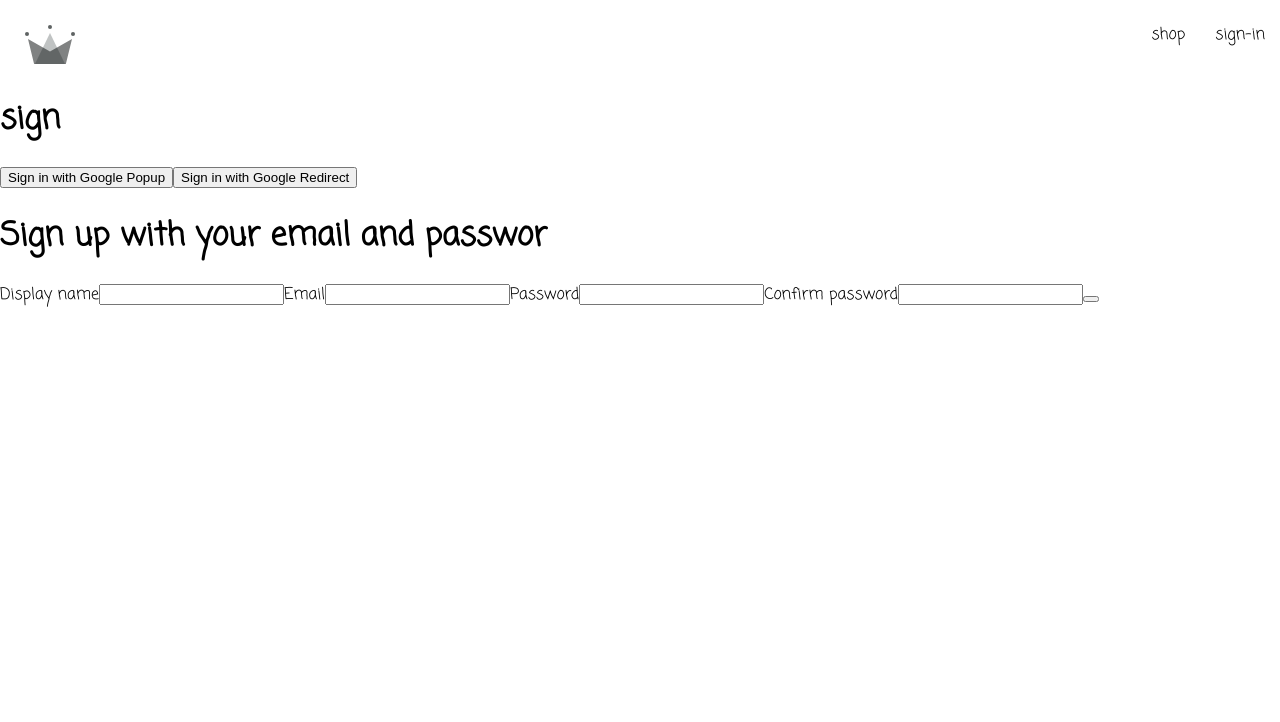
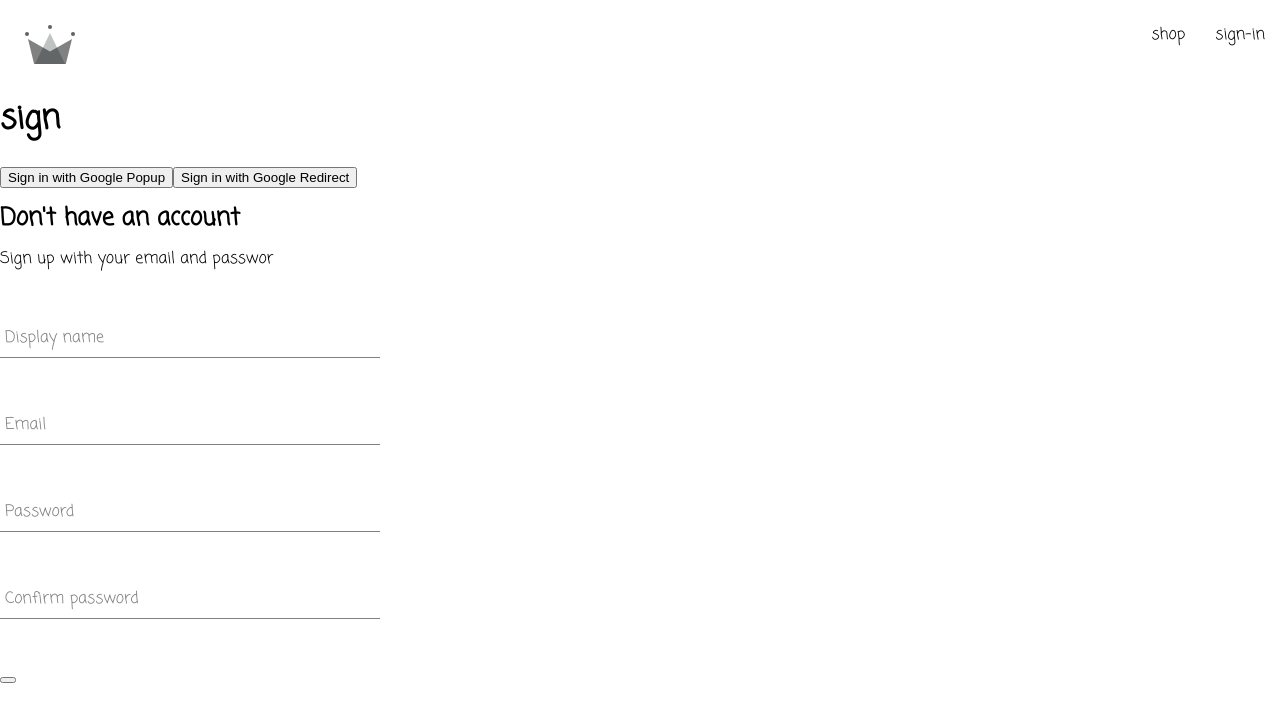
Before and after one commit to AnnaConda007/shop, a React (Create React App) app: page /Sign-in in a window 1280 px wide. Shown: the top 722 px of the page. Built offline with nearby package versions, Linux system fonts and the light colour scheme; a web font is replaced by a local one.

Commit message:
стили авторизации

```diff
--- /dev/null
+++ b/src/comonents/form-input/form-input.component.jsx
@@ -0,0 +1,10 @@
+import './form-input.styles.scss';
+const FormInput = ({ label, ...props }) => {
+	return (
+		<div className='group'>
+			<input className='form-input' {...props}></input>
+			{label && <label className={`${props.value.length ? 'shrink' : ''} form-input-label`}>{label}</label>}
+		</div>
+	);
+};
+export default FormInput;
--- /dev/null
+++ b/src/comonents/form-input/form-input.styles.scss
@@ -0,0 +1,54 @@
+$sub-color: grey;
+$main-color: black;
+
+@mixin shrinkLabel {
+  top: -14px;
+  font-size: 12px;
+  color: $main-color;
+}
+
+.group {
+  position: relative;
+  margin: 45px 0;
+
+  .form-input {
+    background: none;
+    background-color: white;
+    color: $sub-color;
+    font-size: 18px;
+    padding: 10px 10px 10px 5px;
+    display: block;
+    width: 100%;
+    border: none;
+    border-radius: 0;
+    border-bottom: 1px solid $sub-color;
+    margin: 25px 0;
+
+    &:focus {
+      outline: none;
+    }
+
+    &:focus ~ .form-input-label {
+      @include shrinkLabel();
+    }
+  }
+
+  input[type='password'] {
+    letter-spacing: 0.3em;
+  }
+
+  .form-input-label {
+    color: $sub-color;
+    font-size: 16px;
+    font-weight: normal;
+    position: absolute;
+    pointer-events: none;
+    left: 5px;
+    top: 10px;
+    transition: 300ms ease all;
+
+    &.shrink {
+      @include shrinkLabel();
+    }
+  }
+}
--- a/src/comonents/sign-up-form/sign-up-form.component.jsx
+++ b/src/comonents/sign-up-form/sign-up-form.component.jsx
@@ -1,11 +1,14 @@
 import { useState } from 'react';
 import { createAuthWithEmailAndPassword, createUserDocumentFrom } from '../../utils/firebase/firebase.utils';
+import FormInput from '../form-input/form-input.component';
+import './sign-up-form.styles.scss';
 const defaultFormField = {
 	displayName: '',
 	email: '',
 	password: '',
 	confirmPassword: '',
 };
+
 const SignUpForm = () => {
 	const [formField, setFormField] = useState(defaultFormField);
 	const { displayName, email, password, confirmPassword } = formField;
@@ -38,20 +41,29 @@
 		setFormField(defaultFormField);
 	};
 	return (
-		<div>
-			<h1> Sign up with your email and passwor</h1>
+		<div className='sign-up-container'>
+			<h2>Don't have an account</h2>
+			<span> Sign up with your email and passwor</span>
 			<form onSubmit={handleSubmit}>
-				<label htmlFor=''>Display name</label>
-				<input required type='text' onChange={handleChange} name='displayName' value={displayName}></input>
+				<FormInput
+					label='Display name'
+					type='text'
+					value={displayName}
+					required
+					onChange={handleChange}
+					name='displayName'
+				/>
+				<FormInput label='Email' type='email' value={email} required onChange={handleChange} name='email' />
+				<FormInput label='Password' type='password' value={password} required onChange={handleChange} name='password' />
+				<FormInput
+					label='Confirm password'
+					type='password'
+					value={confirmPassword}
+					required
+					onChange={handleChange}
+					name='confirmPassword'
+				/>
 
-				<label htmlFor=''>Email</label>
-				<input required type='email' onChange={handleChange} name='email' value={email}></input>
-
-				<label htmlFor=''>Password</label>
-				<input required type='password' onChange={handleChange} name='password' value={password}></input>
-
-				<label htmlFor=''>Confirm password</label>
-				<input required type='password' onChange={handleChange} name='confirmPassword' value={confirmPassword}></input>
 				<button type='submit'></button>
 			</form>
 		</div>
--- /dev/null
+++ b/src/comonents/sign-up-form/sign-up-form.styles.scss
@@ -0,0 +1,9 @@
+.sign-up-container{
+  display:flex;
+  flex-direction: column;
+  width: 380px;
+}
+
+h2{
+  margin: 10px 0;
+}
```
Also changed, not shown: src/comonents/button/button.component.jsx (added).
